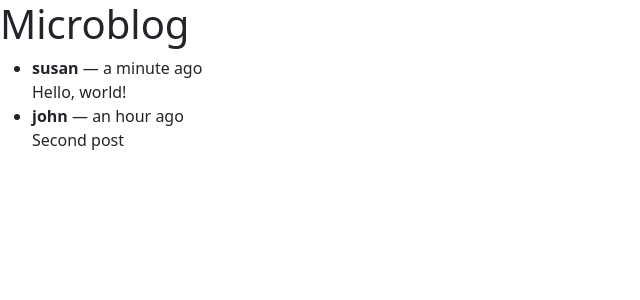
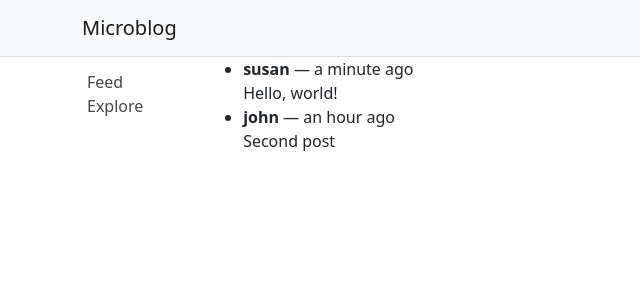
Before and after one commit to Jameschan215/react-microblog, a React (Create React App) app: page / in a window 1280 px wide. Shown: the top 300 px of the page, without its empty margins (0-640 px from the left). Built offline with nearby package versions, Linux system fonts and the light colour scheme.

Commit message:
chapter 3

```diff
--- a/src/App.js
+++ b/src/App.js
@@ -1,47 +1,19 @@
 import React from 'react'
-import ReactDOM from 'react-dom/client'
+import { Container } from 'react-bootstrap'
+import Header from './components/Header'
+import Sidebar from './components/Sidebar'
+import { Stack } from 'react-bootstrap'
+import Posts from './components/Posts'
+import Main from './components/Main'
+
 
 const App = () => {
-  //  const post = {
-  //    id: 1,
-  //    text: 'Hello, world!',
-  //    timestamp: 'a minute ago',
-  //    author: {username: 'susan'},
-  //  }
-
-  const posts = [
-    {
-      id: 1,
-      text: 'Hello, world!',
-      timestamp: 'a minute ago',
-      author: {
-        username: 'susan',
-      },
-    },
-    {
-      id: 2,
-      text: 'Second post',
-      timestamp: 'an hour ago',
-      author: {
-        username: 'john',
-      },
-    },
-  ]
-
-  const listOfPosts = posts.map(post => {
-    return (
-      <li key={post.id}>
-        <b>{post.author.username}</b> &mdash; {post.timestamp}
-        <br />
-        {post.text}
-      </li>
-    )
-  })
-
   return (
     <div>
-      <h1>Microblog</h1>
-      {posts.length === 0 ? <p>There are no blog posts.</p> : <ul>{listOfPosts}</ul>}
+      <Header />
+      <Main showSidebar={true}>
+        <Posts />
+      </Main>
     </div>
   )
 }
--- /dev/null
+++ b/src/components/Header.js
@@ -0,0 +1,16 @@
+import { Navbar } from 'react-bootstrap'
+import { Container } from 'react-bootstrap'
+
+const Header = () => {
+    return (
+        <Navbar bg='light' sticky='top' className='Header'>
+            <Container>
+                <Navbar.Brand>
+                    Microblog
+                </Navbar.Brand>
+            </Container>
+        </Navbar>
+    )
+}
+
+export default Header
--- /dev/null
+++ b/src/components/Main.js
@@ -0,0 +1,21 @@
+import { Container } from "react-bootstrap"
+import { Stack } from "react-bootstrap"
+import Sidebar from "./Sidebar"
+
+
+const Main = (props) => {
+    const showSidebar = props.showSidebar
+    const children = props.children
+    return (
+        <Container>
+            <Stack direction="horizontal" className="Main">
+                {showSidebar && <Sidebar />}
+                <Container className="Content">
+                    {children}
+                </Container>
+            </Stack>
+        </Container>
+    )
+}
+
+export default Main
--- /dev/null
+++ b/src/components/Posts.js
@@ -0,0 +1,38 @@
+const Posts = () => {
+    const posts = [
+        {
+            id: 1,
+            text: 'Hello, world!',
+            timestamp: 'a minute ago',
+            author: {
+                username: 'susan',
+            },
+        },
+        {
+            id: 2,
+            text: 'Second post',
+            timestamp: 'an hour ago',
+            author: {
+                username: 'john',
+            },
+        },
+    ]
+
+    const listOfPosts = posts.map(post => {
+        return (
+            <li key={post.id}>
+                <b>{post.author.username}</b> &mdash; {post.timestamp}
+                <br />
+                {post.text}
+            </li>
+        )
+    })
+
+    return (
+        <div>
+            {posts.length === 0 ? <p>There are no blog posts.</p> : <ul>{listOfPosts}</ul>}
+        </div>
+    )
+}
+
+export default Posts
--- /dev/null
+++ b/src/components/Sidebar.js
@@ -0,0 +1,17 @@
+import { Navbar, NavItem } from "react-bootstrap"
+import { Nav } from "react-bootstrap"
+
+const Sidebar = () => {
+    return (
+        <Navbar sticky="top" className="flex-column Sidebar">
+            <Nav.Item>
+                <Nav.Link href="/">Feed</Nav.Link>
+            </Nav.Item>
+            <Nav.Item>
+                <Nav.Link href="/">Explore</Nav.Link>
+            </Nav.Item>
+        </Navbar>
+    )
+}
+
+export default Sidebar
--- a/src/index.css
+++ b/src/index.css
@@ -1,13 +1,32 @@
-body {
-  margin: 0;
-  font-family: -apple-system, BlinkMacSystemFont, 'Segoe UI', 'Roboto', 'Oxygen',
-    'Ubuntu', 'Cantarell', 'Fira Sans', 'Droid Sans', 'Helvetica Neue',
-    sans-serif;
-  -webkit-font-smoothing: antialiased;
-  -moz-osx-font-smoothing: grayscale;
+.App {
+  padding: 0;
 }
 
-code {
-  font-family: source-code-pro, Menlo, Monaco, Consolas, 'Courier New',
-    monospace;
+.Header {
+  border-bottom: 1px solid #ddd;
 }
+
+.Sidebar {
+  width: 120px;
+  margin: 5px;
+  position: sticky;
+  top: 62px;
+  align-self: flex-start;
+  align-items: start;
+}
+
+.Sidebar .nav-item {
+  width: 100%;
+}
+
+.Sidebar a {
+  color: #444;
+}
+
+.Sidebar a:hover {
+  background-color: #eee;
+}
+
+.Sidebar a:visited {
+  color: #444;
+}
```
